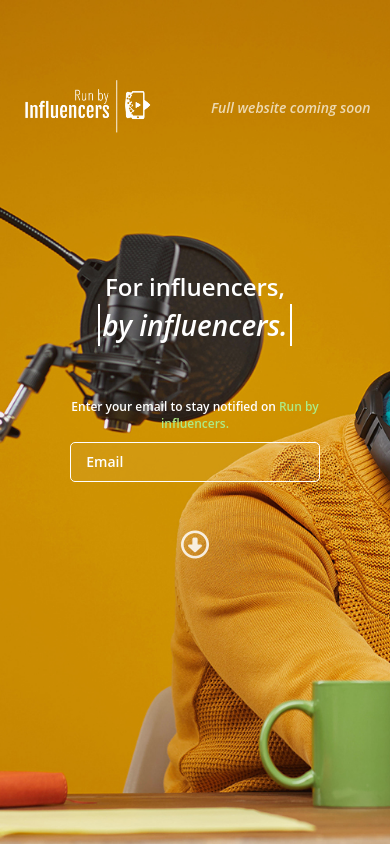
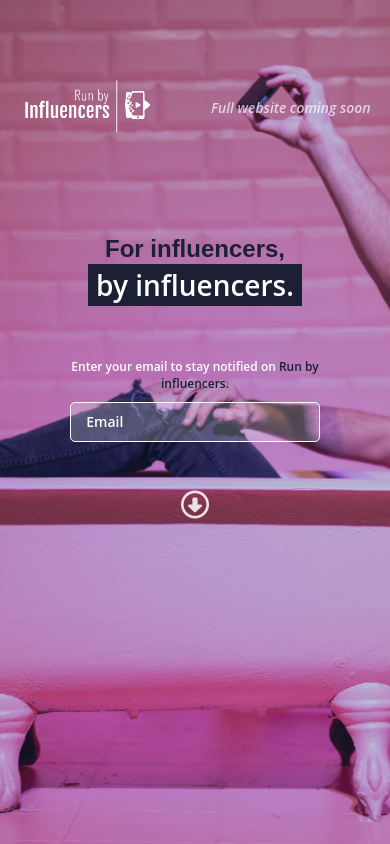
Before and after one commit to icecreamwebdev/RunByInfluencers, a PHP site: page / in a window 390 px wide. Run offline with PHP 8.4, Linux system fonts and the light colour scheme; some libraries are stand-ins or nearby versions; some web fonts are replaced.

Commit message:
adding new

```diff
--- a/index.html
+++ b/index.html
@@ -8,7 +8,6 @@
 
         <link rel="stylesheet" type="text/css" href="text.css" />
         <link rel="stylesheet" href="https://use.typekit.net/bio7clg.css">
-
 
         <script src="https://kit.fontawesome.com/480047a3c1.js" crossorigin="anonymous"></script>
 
@@ -51,6 +50,7 @@
                     <li><br /><img src="miscImages/audible.png" id="audible"></li>
                     <li><img src="miscImages/surfshark.png"></li>
                     <li><img src="miscImages/raycon.png"</li>
+                    <li class="hide"><img src="miscImages/dollarshave.png" id="dollarShave"></li>
                 </ul>
             </div>
                 <div id="selctionroller">
--- a/text.css
+++ b/text.css
@@ -14,14 +14,13 @@
 
 
 
-
 #homeWrap{
 
     width:100%;
     height:97%;
-    background-image:url(miscImages/background8.jpg);
+    background-image:url(miscImages/newBackground.jpg);
     background-size:100% auto;
-  background-size: auto;
+    background-size: auto;
     background-size: cover;
 
 
@@ -31,7 +30,7 @@
 width:100%;
     height:100%;
     position:relative;
-    background-color:rgba(4,13,33,0.05)
+    background-color:rgba(26,54,105,0.15);
 
 }
 header{
@@ -91,16 +90,19 @@ position: absolute;
     width:60%;
     height:50%;
     margin-left:20%;
-    margin-top:3%;
+    margin-top:2%;
 
 }
 
 #homeMain h1{
 
+    font-family: acumin-pro, sans-serif;
+    font-weight: 700;
+    font-style: normal;
     font-size:30px;
     text-align:center;
-    padding-top:40px;
-    color:white;
+    padding-top:5px;
+    color:#1b2034;
 
 }
 #homeMain h1 span{
@@ -110,14 +112,13 @@ position: absolute;
 
 
 #homeMain h1 #forInfluencers{
-    border-right:2px solid white;
-    border-left:2px solid white;
+    background-color:#1b2034;
     color:white;
-    border-top:0px;
     padding:2px;
+    padding-right:8px;
+    padding-left:8px;
     margin-top:2px;
     font-size:34px;
-    font-style:italic;
 
 }
 
@@ -137,7 +138,7 @@ position: absolute;
 #homeMain #emailForm h3{
 
 
-    color:#aeeb86;
+    color:#1b2034;
     font-size: 12px;
     margin-bottom:2px;
 
@@ -158,7 +159,7 @@ display: inline-block;
     width: 320px;
     height: 40px;
     border-radius: 5px;
-    background-color: rgba(255,255,255,0.06);
+    background-color: rgba(255,255,255,0.1);
     margin-top: 8px;
     padding-left: 15px;
     padding-right: 15px;
@@ -257,7 +258,7 @@ display: inline-block;
 }
 
 #infoWrap h2 span{
-    color:#aeeb86;
+    color:#fd69b7 ;
     font-size:22px;
     font-weight: 700;
 }
@@ -316,6 +317,11 @@ display: inline-block;
     opacity:0.75;
 }
 
+#infoWrap #brandsWrap ul .hide{
+    display:none;
+
+}
+
 #infoWrap #brandsWrap ul li #dollarShave:hover{
 
     opacity:1;
@@ -352,8 +358,8 @@ display: inline-block;
 }
 
 #infoWrap #selctionroller ul #circleOn a{
-    color:#aeeb86;
-    border:1px solid #aeeb86;
+    color:#fd69b7;
+    border:1px solid #fd69b7;
     padding:2px;
     padding-left:3px;
     border-radius:25px;
@@ -371,11 +377,11 @@ display: inline-block;
 @media (max-width: 740px) {
   /* CSS that should be displayed if width is equal to or less than 800px goes here */
 
-    #homeWrap{
+#homeWrap{
 
     width:100%;
     height:100%;
-    background-image:url(miscImages/movileBackground.jpg);
+    background-image:url(miscImages/mobileBackground.jpg);
     -webkit-background-size: 100%;
 -moz-background-size: 100%;
 -o-background-size: 100%;
@@ -416,6 +422,23 @@ background-size: cover;
         margin-top:50px;
     }
 
+    #infoWrap{
+        width:100%;
+        height:500px;
+
+    }
+
+    #infoWrap #brandsWrap ul li{
+
+        width:33.33333%;
+    }
+
+    #infoWrap #brandsWrap ul .hide{
+
+        display:block;
+    }
+
+
     #infoWrap #brandsWrap ul li img{
 
         height:35%;
@@ -440,12 +463,22 @@ background-size: cover;
         display:none;a
     }
 
+    #homeMain #emailForm input{
+        background-color: rgba(255,255,255,0.22);
+    }
 
 
     header{
         padding-top:20px;
     }
 
+    #homeWrapOverlay{
+        width:100%;
+        height:100%;
+        position:relative;
+        background-color:rgba(26,54,105,0.3);
+
+}
     #homeWrap #logo{
 
     float:left;
```
